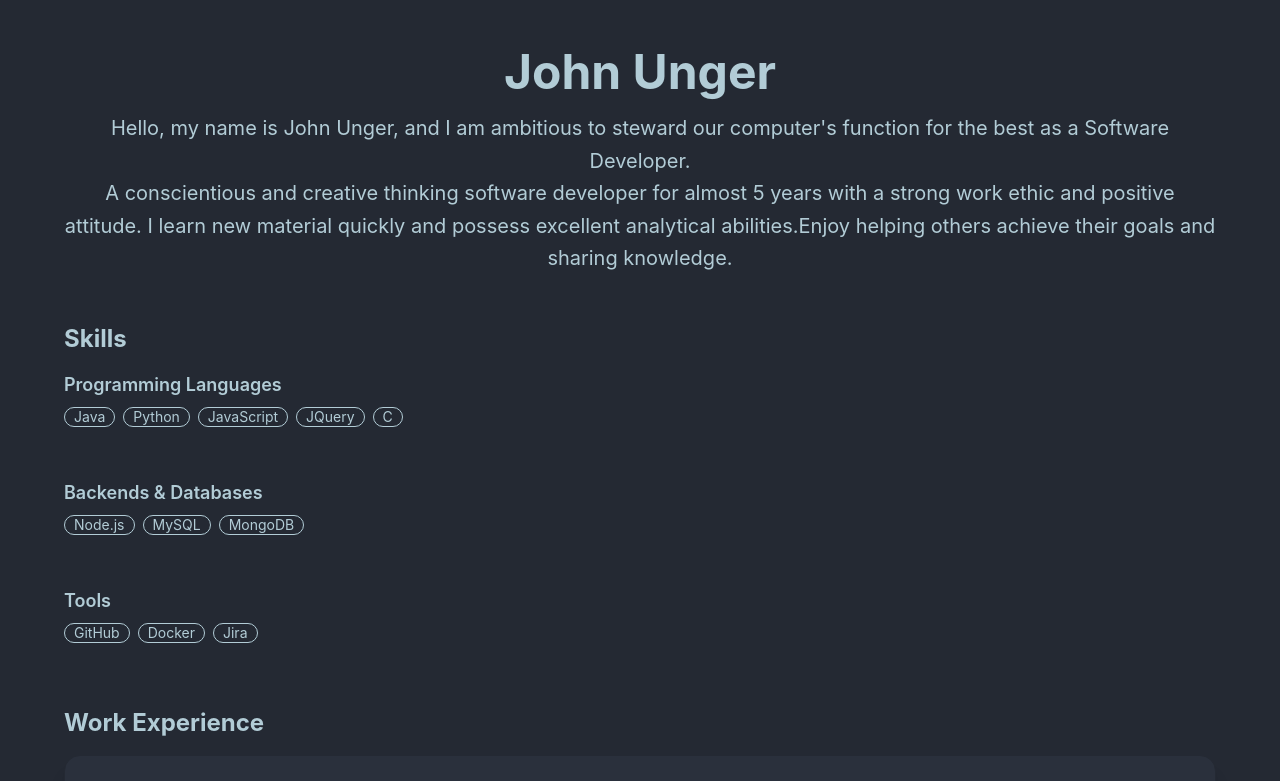
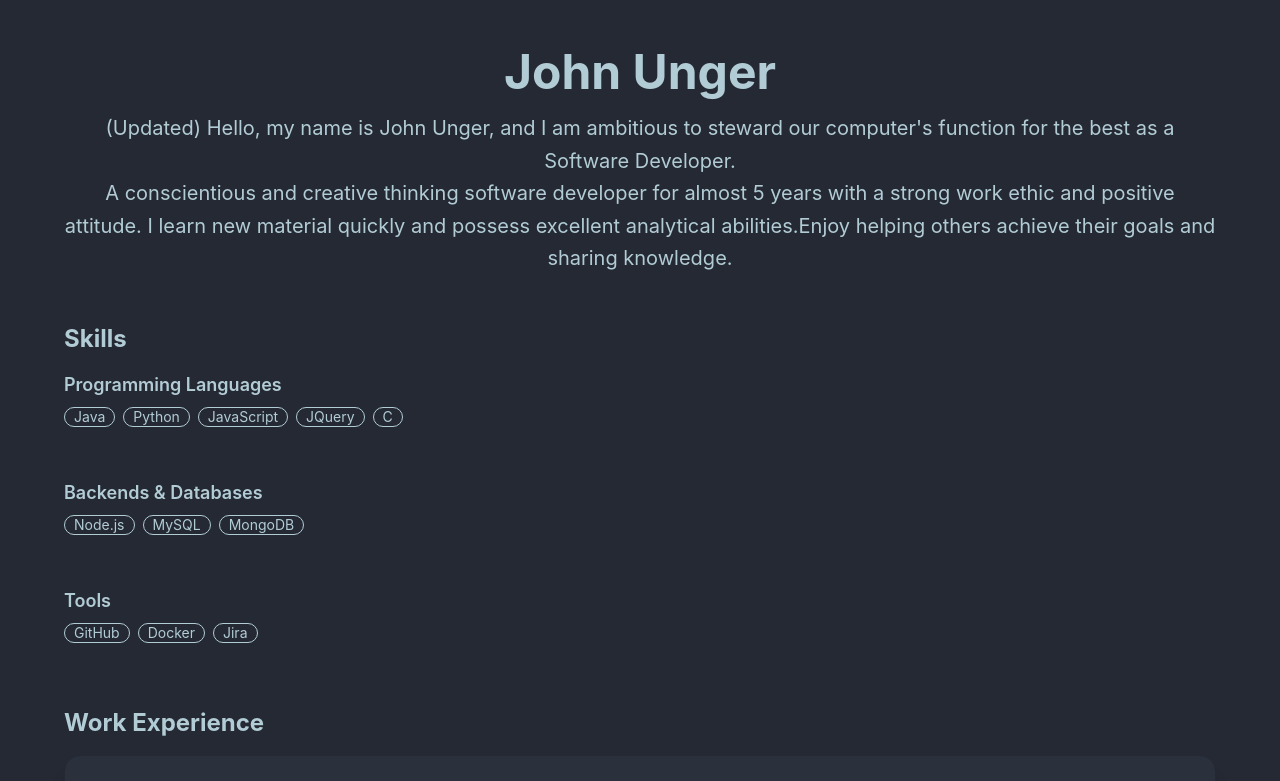
Before and after one commit to john-unger/john-unger.github.io, a React (Create React App) app in the folder my-portfolio/: page / in a window 1280 px wide. Shown: the top 781 px of the page. Built offline with nearby package versions, Linux system fonts and the light colour scheme.

Commit message:
let's test this

```diff
--- a/my-portfolio/src/components/AboutMe.js
+++ b/my-portfolio/src/components/AboutMe.js
@@ -5,7 +5,7 @@ function AboutMe() {
         <header className="text-center mb-12">
             <h1 className="text-5xl font-bold mb-4">John Unger</h1>
             <p className="text-xl leading-relaxed mb-4">
-                Hello, my name is John Unger, and I am ambitious to steward our computer's function for the best as a
+                (Updated) Hello, my name is John Unger, and I am ambitious to steward our computer's function for the best as a
                 Software Developer. <br />
                 A conscientious and creative thinking software developer for almost 5 years with a strong work ethic and
                 positive attitude. I learn new material quickly and possess excellent analytical abilities.Enjoy
```
